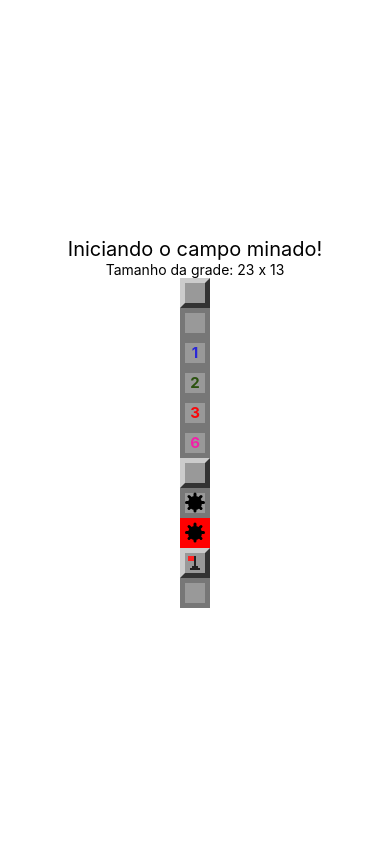
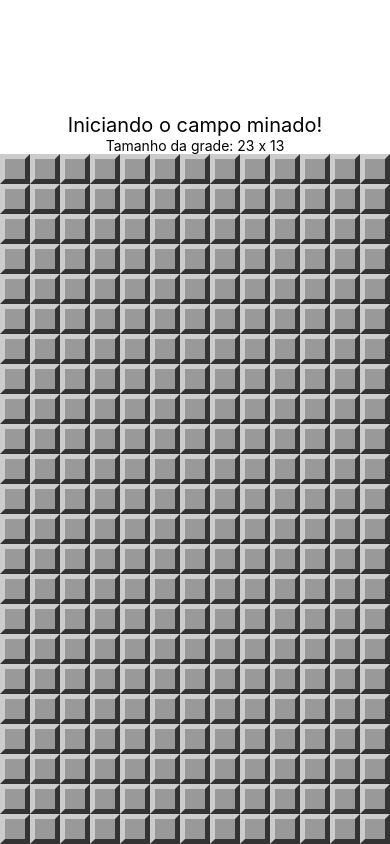
Before and after one commit to hericklima22/campo-minado-rn, a React Native app: screen / in a window 390 px wide. Built offline with nearby package versions, Linux system fonts and the light colour scheme.

Commit message:
campo implementado

```diff
--- a/App.js
+++ b/App.js
@@ -1,37 +1,56 @@
 import { StatusBar } from 'expo-status-bar';
-import React from 'react';
+import React, { Component, useState } from 'react';
 import { StyleSheet, Text, View } from 'react-native';
 import params from './src/params';
-import Field from './src/components/Field';
+import MineField from './src/components/MineField';
+import { createMinedBoard } from './src/functions';
 
-export default function App() {
+export default class App extends Component {
+
+  constructor(props) {
+    super(props)
+    this.state = this.createState()
+  }
+
+  minesAmount = () => {
+    const cols = params.getColumnsAmount()
+    const rows = params.getRowsAmount()
+    return Math.ceil(cols * rows * params.difficultLevel)
+  }
+
+  createState = () => {
+    const cols = params.getColumnsAmount()
+    const rows = params.getRowsAmount()
+    return {
+      board: createMinedBoard(rows, cols, this.minesAmount())
+    }
+  }
+
+  render() {
     return (
       <View style={styles.container}>
         <Text style={styles.welcome}>Iniciando o campo minado!</Text>
         <Text style={styles.instructions}>Tamanho da grade: {params.getRowsAmount()} x {params.getColumnsAmount()}</Text>
 
-      <Field />
-      <Field opened />
-      <Field opened nearMines={1} />
-      <Field opened nearMines={2} />
-      <Field opened nearMines={3} />
-      <Field opened nearMines={6} />
-      <Field mined />
-      <Field mined opened />
-      <Field mined opened exploded />
-      <Field flagged />
-      <Field flagged opened />
+        <View styles={styles.board}>
+          <MineField board={this.state.board} />
+        </View>
         <StatusBar style="auto" />
       </View>
     );
   }
 
+}
+
 const styles = StyleSheet.create({
   container: {
     flex: 1,
-    backgroundColor: '#fff',
+    justifyContent: 'flex-end',
+    alignItems: 'center'
+  },
+  board: {
     alignItems: 'center',
-    justifyContent: 'center',
+    backgroundColor: '#aaa'
   },
   welcome: {
     textAlign: 'center',
--- a/src/components/Flag.js
+++ b/src/components/Flag.js
@@ -4,10 +4,10 @@
 export default props => {
     return (
         <View style={styles.container}>
-            <View style={styles.flagpole} />
-            <View style={styles.flag} />
-            <View style={styles.base1} />
-            <View style={styles.base2} />
+            <View style={[styles.flagpole, props.bigger ? styles.flagpoleBigger : null]} />
+            <View style={[styles.flag, props.bigger ? styles.flagBigger : null]} />
+            <View style={[styles.base1, props.bigger ? styles.base1Bigger : null]} />
+            <View style={[styles.base2, props.bigger ? styles.base2Bigger : null]} />
         </View>
     )
 }
@@ -45,5 +45,27 @@
         backgroundColor: '#222',
         marginLeft: 5,
         marginTop: 12,
+    },
+    flagpoleBigger: {
+        height: 28,
+        width: 4,
+        marginLeft: 16
+    },
+    flagBigger: {
+        height: 10,
+        width: 14,
+        marginLeft: 3
+    },
+    base1Bigger: {
+        height: 4,
+        width: 12,
+        marginTop: 20,
+        marginLeft: 12
+    },
+    base2Bigger: {
+        height: 4,
+        width: 20,
+        marginTop: 24,
+        marginLeft: 8
     }
 })
--- /dev/null
+++ b/src/components/MineField.js
@@ -0,0 +1,19 @@
+import React from "react";
+import { View, StyleSheet } from "react-native";
+import Field from "./Field";
+
+export default props => {
+    const rows = props.board.map((row, r) => {
+        const columns = row.map((field, c) => {
+            return <Field {...field} key={c} />
+        })
+        return <View key={r} style={{flexDirection: 'row'}}>{columns}</View>
+    })
+    return <View style={styles.container}>{rows}</View>
+}
+
+const styles = StyleSheet.create({
+    container: {
+        backgroundColor: '#eee'
+    }
+})
--- /dev/null
+++ b/src/functions.js
@@ -0,0 +1,39 @@
+const createBoard = (rows, columns) => {
+    return Array(rows).fill(0).map((item, row) => {
+        return Array(columns).fill(0).map((item, column) => {
+            return {
+                row,
+                column,
+                opened: false,
+                flagged: false,
+                mined: false,
+                exploded: false,
+                nearMines: 0
+            }
+        })
+    })
+}
+
+const spreadMines = (board, minesAmount) => {
+    const rows = board.length
+    const columns = board[0].length
+    let minesPlanted = 0
+
+    while(minesPlanted < minesAmount) {
+        const rowSel = parseInt(Math.random() * rows, 10)
+        const columnSel = parseInt(Math.random() * columns, 10)
+
+        if(!board[rowSel][columnSel].mined) {
+            board[rowSel][columnSel].mined = true
+            minesPlanted += 1
+        }
+    }
+}
+
+const createMinedBoard = (rows, columns, minesAmount) => {
+    const board = createBoard(rows, columns)
+    spreadMines(board, minesAmount)
+    return board
+}
+
+export { createMinedBoard }
```
Lines whose indentation alone changed are shown as unchanged.
